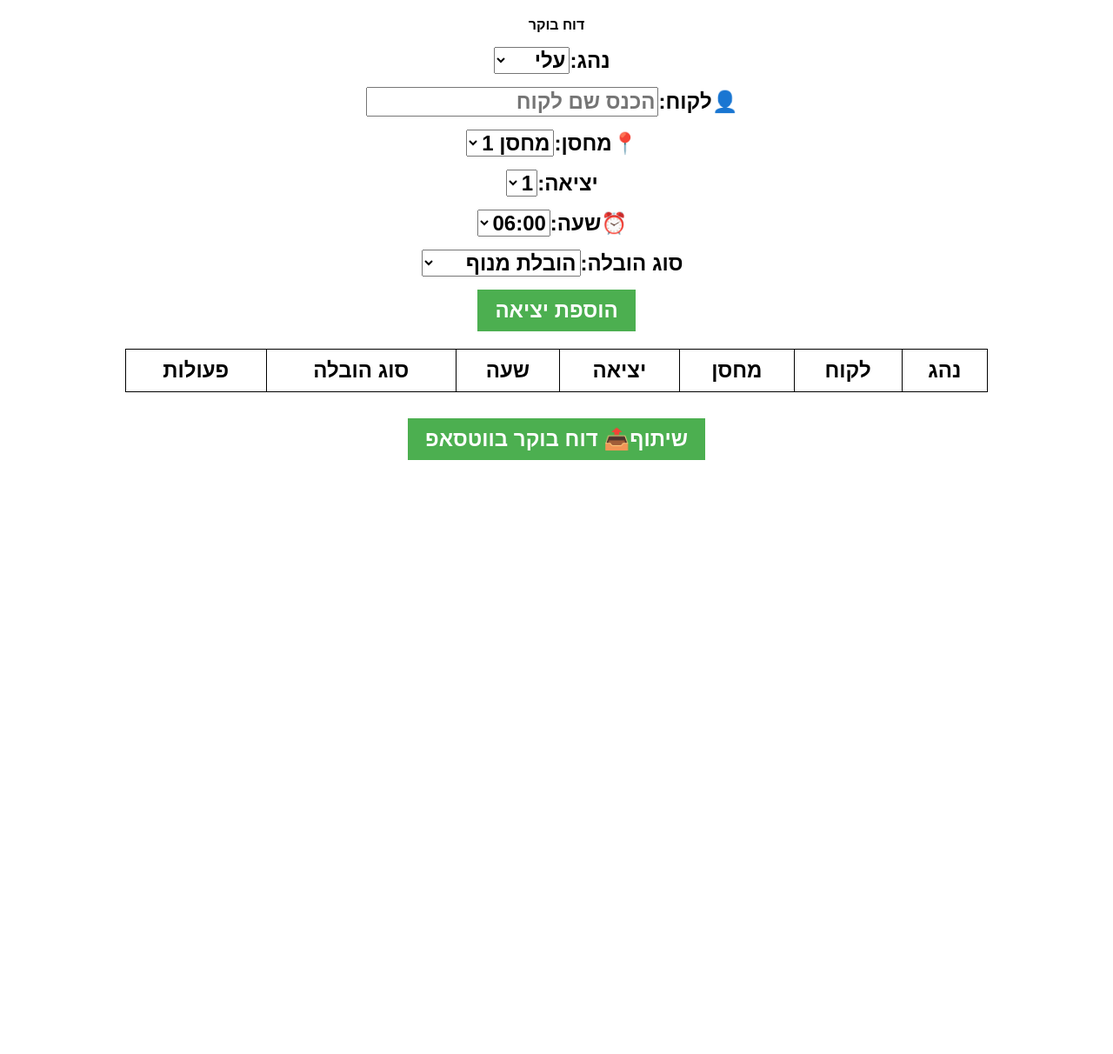
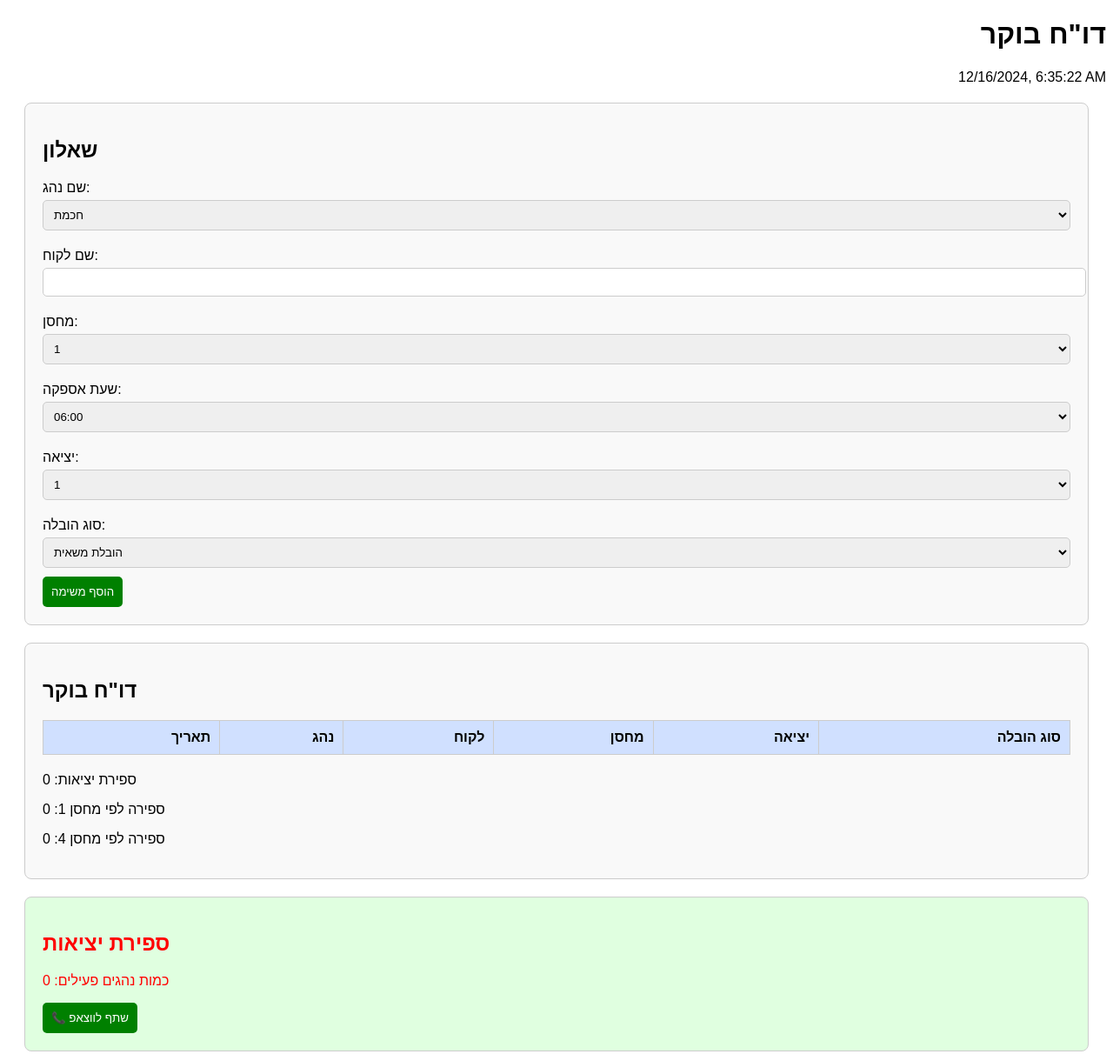
Before and after one commit to ramims2023/Saban94, a plain HTML site: page index.html in a window 1280 px wide. Shown: the whole page at 87% size. Before the commit the page ends 800 px from the top, so only its background shows below. Drawn offline with Linux system fonts and the light colour scheme.

Commit message:
index.html

```diff
--- a/index.html
+++ b/index.html
@@ -1,232 +1,200 @@
 <!DOCTYPE html>
-<html lang="he" dir="rtl">
+<html lang="he">
 <head>
     <meta charset="UTF-8">
     <meta name="viewport" content="width=device-width, initial-scale=1.0">
-    <title>סידור עבודה לנהג</title>
+    <title>דו"ח בוקר</title>
     <style>
-        body {
-            font-family: Arial, sans-serif;
-            text-align: center;
+        body { font-family: Arial, sans-serif; }
+        .header { text-align: right; }
+        .form-section, .report-section, .count-section {
             margin: 20px;
+            padding: 20px;
+            border: 1px solid #ccc;
+            border-radius: 8px;
+            background-color: #f9f9f9;
         }
-        h1, label, th, td, .btn, select, input {
-            font-size: 1.5em;
-            font-weight: bold;
-        }
-        label {
-            margin-right: 10px;
-        }
-        .form-row {
-            margin-bottom: 15px;
-            display: flex;
-            justify-content: center;
-            align-items: center;
-        }
-        table {
-            width: 80%;
-            margin: 20px auto;
-            border-collapse: collapse;
-        }
-        table, th, td {
-            border: 1px solid black;
-        }
-        th, td {
-            padding: 10px;
-            text-align: center;
-        }
-        .warehouse-1 {
-            color: purple;
-        }
-        .warehouse-4 {
-            color: green;
-        }
-        .btn {
-            background-color: #4CAF50;
-            color: white;
-            padding: 10px 20px;
-            border: none;
-            cursor: pointer;
-        }
-        .btn:hover {
-            background-color: #45a049;
-        }
-        .summary {
-            margin-top: 30px;
-            font-size: 1.8em;
-            font-weight: bold;
-        }
-        .summary .warehouse-1 {
-            color: purple;
-        }
-        .summary .warehouse-4 {
-            color: green;
-        }
+        .highlight { background-color: #e0ffe0; color: #ff0000; }
+        .button { background-color: green; color: white; padding: 10px; border: none; cursor: pointer; border-radius: 5px; }
+        table { width: 100%; border-collapse: collapse; margin-top: 10px; }
+        th, td { border: 1px solid #ccc; padding: 10px; text-align: right; }
+        th { background-color: #d0e0ff; }
+        td { background-color: #ffffff; }
+        .form-label { display: block; margin: 10px 0 5px; }
+        .form-select, .form-input { width: 100%; padding: 8px; margin-bottom: 10px; border: 1px solid #ccc; border-radius: 5px; }
+        .whatsapp-message { font-weight: bold; }
+        .warehouse-1 { background-color: #e0b0ff; } /* צבע סגול למחסן 1 */
+        .warehouse-4 { background-color: #b2fba0; } /* צבע ירוק למחסן 4 */
+        @keyframes flash { 0% { opacity: 1; } 50% { opacity: 0.5; } 100% { opacity: 1; }
     </style>
 </head>
 <body>
-  <p>
-<p>
-  <strong>דוח בוקר<strong>
- <p>
-    <div>
-        <div class="form-row">
-            <label for="driver">נהג:</label>
-            <select id="driver">
-                <option value="עלי">עלי</option>
-                <option value="חכמת">חכמת</option>
-                <option value="שאול">שאול</option>
-                <option value="יואב">יואב</option>
-                <option value="עלאא">עלאא</option>
+    <div class="header">
+        <h1>דו"ח בוקר</h1>
+        <p id="date-time"></p>
+    </div>
+
+    <div class="form-section">
+        <h2>שאלון</h2>
+        <form id="morning-report-form">
+            <label class="form-label" for="driver-name">שם נהג:</label>
+            <select id="driver-name" class="form-select">
+                <option>חכמת</option>
+                <option>שאול</option>
+                <option>עלי</option>
+                <option>עלא</option>
+                <option>יואב</option>
             </select>
+            <label class="form-label" for="client-name">שם לקוח:</label>
+            <input type="text" id="client-name" class="form-input">
+            <label class="form-label" for="warehouse">מחסן:</label>
+            <select id="warehouse" class="form-select">
+                <option value="1">1</option>
+                <option value="4">4</option>
+            </select>
+            <label class="form-label" for="delivery-time">שעת אספקה:</label>
+            <select id="delivery-time" class="form-select">
+                <option>06:00</option>
+                <option>07:00</option>
+                <option>08:00</option>
+                <option>09:00</option>
+                <option>10:00</option>
+                <option>11:00</option>
+                <option>12:00</option>
+                <option>13:00</option>
+                <option>14:00</option>
+                <option>15:00</option>
+                <option>16:00</option>
+                <option>17:00</option>
+            </select>
+            <label class="form-label" for="exit">יציאה:</label>
+            <select id="exit" class="form-select">
+                <option>1</option>
+                <option>2</option>
+                <option>3</option>
+                <option>4</option>
+                <option>5</option>
+                <option>6</option>
+                <option>7</option>
+                <option>8</option>
+            </select>
+            <label class="form-label" for="transport-type">סוג הובלה:</label>
+            <select id="transport-type" class="form-select">
+                <option>הובלת משאית</option>
+                <option>הובלה מנוף</option>
+                <option>הובלת מנוף 15 מטר</option>
+                <option>עבודת מנוף</option>
+            </select>
+            <button type="button" class="button" onclick="addTask()">הוסף משימה</button>
+        </form>
     </div>
-        <div class="form-row">
-            <label for="client">👤לקוח:</label>
-            <input type="text" id="client" placeholder="הכנס שם לקוח">
-        </div>
-        <div class="form-row">
-            <label for="warehouse">📍מחסן:</label>
-            <select id="warehouse">
-                <option value="מחסן 1">מחסן 1</option>
-                <option value="מחסן 4">מחסן 4</option>
-            </select>
-        </div>
-        <div class="form-row">
-            <label for="exit-number">יציאה:</label>
-            <select id="exit-number">
-                <option value="1">1</option>
-                <option value="2">2</option>
-                <option value="3">3</option>
-                <option value="4">4</option>
-                <option value="5">5</option>
-                <option value="6">6</option>
-                <option value="7">7</option>
-                <option value="8">8</option>
-            </select>
-        </div>
-        <div class="form-row">
-            <label for="time">⏰שעה:</label>
-            <select id="time">
-                <option value="06:00">06:00</option>
-                <option value="07:00">07:00</option>
-                <option value="08:00">08:00</option>
-                <option value="09:00">09:00</option>
-                <option value="10:00">10:00</option>
-                <option value="11:00">11:00</option>
-                <option value="12:00">12:00</option>
-                <option value="13:00">13:00</option>
-                <option value="14:00">14:00</option>
-                <option value="15:00">15:00</option>
-                <option value="16:00">16:00</option>
-                <option value="17:00">17:00</option>
-            </select>
-        </div>
-        <div class="form-row">
-            <label for="transport-type">סוג הובלה:</label>
-            <select id="transport-type">
-                <option value="הובלת מנוף🚚 ">הובלת מנוף</option>
-                <option value="הובלת מנוף 🚛15">הובלת מנוף 15</option>
-                <option value="הובלת משאית🏗️">הובלת משאית</option>
-                <option value="טנדר">טנדר</option>
-                <option value="עבודת מנוף">עבודת מנוף</option>
-            </select>
-        </div>
-        <button class="btn" onclick="addExit()">הוספת יציאה</button>
-    </div>
-    <table id="summary-table">
+
+    <div class="report-section">
+        <h2>דו"ח בוקר</h2>
+        <table id="report-table">
             <thead>
                 <tr>
+                    <th>תאריך</th>
                     <th>נהג</th>
                     <th>לקוח</th>
                     <th>מחסן</th>
                     <th>יציאה</th>
-                <th>שעה</th>
                     <th>סוג הובלה</th>
-                <th>פעולות</th>
                 </tr>
             </thead>
-        <tbody></tbody>
+            <tbody>
+                <!-- נתונים יתווספו כאן -->
+            </tbody>
         </table>
-    <div class="summary" id="driver-summary"></div>
-    <button class="btn" onclick="shareData()">שיתוף📤 דוח בוקר בווטסאפ</button>
+        <div id="summary" style="margin-top: 20px;">
+            <p>ספירת יציאות: <span id="exit-count">0</span></p>
+            <p>ספירה לפי מחסן 1: <span id="warehouse-1-count">0</span></p>
+            <p>ספירה לפי מחסן 4: <span id="warehouse-4-count">0</span></p>
+        </div>
+    </div>
+
+    <div class="count-section highlight">
+        <h2>ספירת יציאות</h2>
+        <p>כמות נהגים פעילים: <span id="active-drivers-count">0</span></p>
+        <button class="button" onclick="shareWhatsApp()">📞 שתף לווצאפ</button>
+    </div>
 
     <script>
-        let exits = [];
-
-        function addExit() {
-            const driver = document.getElementById('driver').value;
-            const client = document.getElementById('client').value;
+        function addTask() {
+            // הוספת משימה לטבלה
+            const table = document.getElementById('report-table').getElementsByTagName('tbody')[0];
+            const newRow = table.insertRow();
             const warehouse = document.getElementById('warehouse').value;
-            const exitNumber = document.getElementById('exit-number').value;
-            const time = document.getElementById('time').value;
-            const transportType = document.getElementById('transport-type').value;
-
-            const newExit = { driver, client, warehouse, exitNumber, time, transportType };
-            exits.push(newExit);
-            updateTable();
+            newRow.innerHTML = `<td>${new Date().toLocaleDateString()}</td>
+                                <td>${document.getElementById('driver-name').value}</td>
+                                <td>${document.getElementById('client-name').value}</td>
+                                <td class="${warehouse === '1' ? 'warehouse-1' : 'warehouse-4'}">${warehouse}</td>
+                                <td>${document.getElementById('exit').value}</td>
+                                <td>${document.getElementById('transport-type').value}</td>`;
+            updateCounts();
         }
 
-        function deleteExit(index) {
-            exits.splice(index, 1);
-            updateTable();
+        function updateCounts() {
+            // עדכון ספירות
+            const count = document.getElementById('report-table').getElementsByTagName('tbody')[0].rows.length;
+            document.getElementById('active-drivers-count').innerText = count;
+
+            let exitCount = 0;
+            let warehouse1Count = 0;
+            let warehouse4Count = 0;
+
+            const rows = document.getElementById('report-table').getElementsByTagName('tbody')[0].rows;
+            for (let i = 0; i < rows.length; i++) {
+                exitCount++;
+                const warehouseCell = rows[i].cells[3].innerText;
+                if (warehouseCell === '1') {
+                    warehouse1Count++;
+                } else if (warehouseCell === '4') {
+                    warehouse4Count++;
+                }
             }
 
-        function updateTable() {
-            const tbody = document.getElementById('summary-table').querySelector('tbody');
-            tbody.innerHTML = '';
-            exits.forEach((exit, index) => {
-                const row = `
-                    <tr class="${exit.warehouse === 'מחסן 1' ? 'warehouse-1' : 'warehouse-4'}">
-                        <td>${exit.driver}</td>
-                        <td>${exit.client}</td>
-                        <td>${exit.warehouse}</td>
-                        <td>${exit.exitNumber}</td>
-                        <td>${exit.time}</td>
-                        <td>${exit.transportType}</td>
-                        <td><button onclick="deleteExit(${index})">מחק</button></td>
-                    </tr>
-                `;
-                tbody.innerHTML += row;
-            });
-            updateSummary();
+            document.getElementById('exit-count').innerText = exitCount;
+            document.getElementById('warehouse-1-count').innerText = warehouse1Count;
+            document.getElementById('warehouse-4-count').innerText = warehouse4Count;
         }
 
-        function updateSummary() {
-            const totalExits = exits.length;
-            const driversWithExits = new Set(exits.map(exit => exit.driver)).size;
-            const warehouse1Exits = exits.filter(exit => exit.warehouse === 'מחסן 1').length;
-            const warehouse4Exits = exits.filter(exit => exit.warehouse === 'מחסן 4').length;
+        function shareWhatsApp() {
+            // שיתוף לווצאפ
+            const rows = document.getElementById('report-table').getElementsByTagName('tbody')[0].rows;
+            let message = '*דו"ח בוקר:*\n';
+            let exitCount = 0;
+            let warehouse1Count = 0;
+            let warehouse4Count = 0;
 
-            const summaryDiv = document.getElementById('driver-summary');
-            summaryDiv.innerHTML = `
-                <div>סה"כ יציאות: ${totalExits}</div>
-                <div>סה"כ נהגים עם יציאות: ${driversWithExits}</div>
-                <div class="warehouse-1">יציאות ממחסן 1: ${warehouse1Exits}</div>
-                <div class="warehouse-4">יציאות ממחסן 4: ${warehouse4Exits}</div>
-            `;
+            for (let i = 0; i < rows.length; i++) {
+                const cells = rows[i].cells;
+                message += `📅 תאריך: ${cells[0].innerText}\n`;
+                message += `🚗 נהג: ${cells[1].innerText}\n`;
+                message += `👤 לקוח: ${cells[2].innerText}\n`;
+                message += `🏭 מחסן: ${cells[3].innerText}\n`;
+                message += `🚪 יציאה: ${cells[4].innerText}\n`;
+                message += `🚚 סוג הובלה: ${cells[5].innerText}\n\n`;
+                exitCount++;
+                if (cells[3].innerText === '1') {
+                    warehouse1Count++;
+                } else if (cells[3].innerText === '4') {
+                    warehouse4Count++;
+                }
             }
 
-        function shareData() {
-            let data = '';
-            const groupedExits = exits.reduce((acc, exit) => {
-                acc[exit.driver] = acc[exit.driver] || [];
-                acc[exit.driver].push(exit);
-                return acc;
-            }, {});
+            message += `📊 ספירת יציאות: ${exitCount}\n`;
+            message += `🏭 ספירה לפי מחסן 1: ${warehouse1Count}\n`;
+            message += `🏭 ספירה לפי מחסן 4: ${warehouse4Count}\n`;
 
-            Object.entries(groupedExits).forEach(([driver, driverExits]) => {
-                data += `*${driver}*\n`;
-                driverExits.forEach(exit => {
-                    data += `${exit.client} ${exit.warehouse} ${exit.exitNumber} ${exit.time} ${exit.transportType}\n`;
-                });
-            });
+            const phoneNumber = '972508860896';
+            window.open(`https://wa.me/${phoneNumber}?text=${encodeURIComponent(message)}`);
+        }
 
-            const totalExits = exits.length;
-            data += `סה"כ יציאות: ${totalExits}`;
-
-            const whatsappLink = `https://wa.me/972508860896?text=${encodeURIComponent(data)}`;
-            window.open(whatsappLink, '_blank');
-        }
+        // הצגת תאריך ושעה אונליין
+        setInterval(() => {
+            document.getElementById('date-time').innerText = new Date().toLocaleString();
+        }, 1000);
     </script>
 </body>
 </html>
```
Lines whose indentation alone changed are shown as unchanged.
